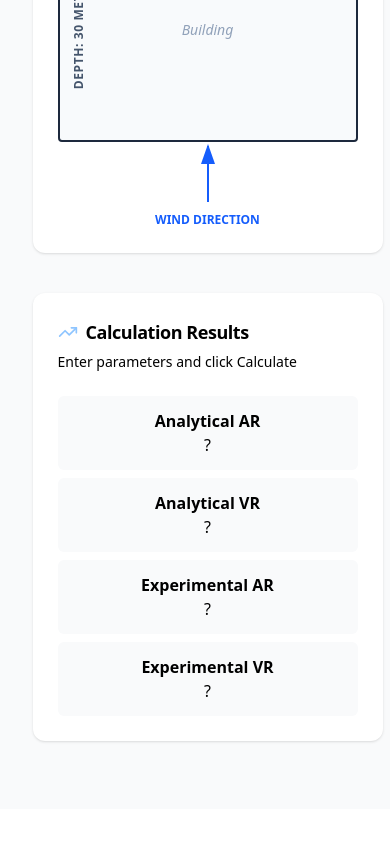
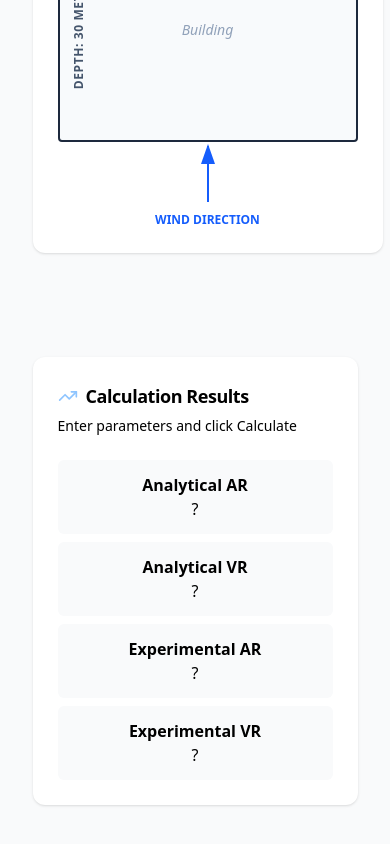
Before and after one commit to MilkiyasGebru/AeroCalc, a React app in the folder frontend/: page / in a window 390 px wide. Shown: the part 802-1646 px from the top of the page. Before the commit the page ends 1611 px from the top, so only its background shows below. Built offline with nearby package versions, Linux system fonts and the light colour scheme; the HTML template or start-up script is replaced by a standard one.

Commit message:
Changed the Layout

```diff
--- a/frontend/src/App.tsx
+++ b/frontend/src/App.tsx
@@ -15,19 +15,25 @@ function App() {
           <h2 className="text-center max-w-[90%] mx-auto  text-4xl font-bold mb-4">Building Wind Response Calculator</h2>
           <p className="text-center max-w-[80%] mx-auto text-lg mb-4">Calculate force, acceleration, and power spectral density for wind-induced building responses</p>
           <div className="max-w-5/6 grid lg:grid-cols-2 gap-6 mt-3 mb-10 mx-auto">
-              <InputCard />
-              <ResultsCard  />
+              <InputCard/>
+
+              <div className="grid lg:grid-cols-2 gap-2">
+                  {(csvData.length > 0) && <MGraphs graph_data={{"val": csvData.map(data => data.MX), "Mtype": "MX"}}/>}
+                  {(csvData.length > 0) && <MGraphs graph_data={{"val": csvData.map(data => data.MY), "Mtype": "MY"}}/>}
+                  {(csvData.length > 0) && <MGraphs graph_data={{"val": csvData.map(data => data.MZ), "Mtype": "MZ"}}/>}
+
+              </div>
           </div>
-          <div className="max-w-5/6 grid lg:grid-cols-2 gap-6  mx-auto mb-3 ">
-              {(csvData.length>0) && <MGraphs graph_data={{"val":csvData.map(data => data.MX), "Mtype":"MX"}} />}
-              {(csvData.length>0) && <MGraphs graph_data={{"val":csvData.map(data => data.MY), "Mtype":"MY"}} />}
-              {(csvData.length>0) && <MGraphs graph_data={{"val":csvData.map(data => data.MZ), "Mtype":"MZ"}} />}
-
+          <div className="max-w-5/6 grid lg:grid-cols-2 gap-3 mx-auto">
+              <div className="w-full bg-white rounded-md border-transparent">
+                  <PSDGraph/>
+              </div>
+              <div className="w-full bg-white rounded-md border-transparent">
+                  <PSDGraph/>
+              </div>
           </div>
-          <div className="max-w-5/6 mx-auto">
-                  <div className="w-full bg-white rounded-md border-transparent">
-                      <PSDGraph />
-                  </div>
+          <div className="max-w-5/6 grid lg:grid-cols-2 gap-6 mt-3 mb-10 mx-auto">
+              <ResultsCard/>
           </div>
 
       </div>
--- a/frontend/src/components/InputCard.tsx
+++ b/frontend/src/components/InputCard.tsx
@@ -118,7 +118,7 @@ export default function InputCard(){
         setStep(s => s - 1)
     }
     return (
-        <Card className="  bg-white border-transparent mb-4">
+        <Card className="  bg-white border-transparent mb-4 max-h-fit">
             {step == 0 && <>
                 <CardHeader>
                     <CardTitle className="flex gap-2 items-center text-xl">
--- a/frontend/src/components/MGraphs.tsx
+++ b/frontend/src/components/MGraphs.tsx
@@ -9,9 +9,9 @@ export default function MGraphs({graph_data}:{graph_data: IGraph}) {
     const samplingRate = Math.ceil(graph_data.val.length / 1000);
     const sampledData = graph_data.val.filter((_, index) => index % samplingRate === 0).map(val => ({"val":val}));
     return (
-        <div className="bg-white rounded-md border-transparent">
+        <div className="bg-white rounded-md border-transparent max-w-[400px] p-3">
             <LineChart
-                style={{ width: '90%', maxWidth: '1400px', height: '100%', maxHeight: '70vh', aspectRatio: 1.618 }}
+                style={{ width: '100%', maxWidth: '400px', height: '100%', maxHeight: '30vh', aspectRatio: 1.618 }}
                 responsive
                 data={sampledData}
                 margin={{
```
